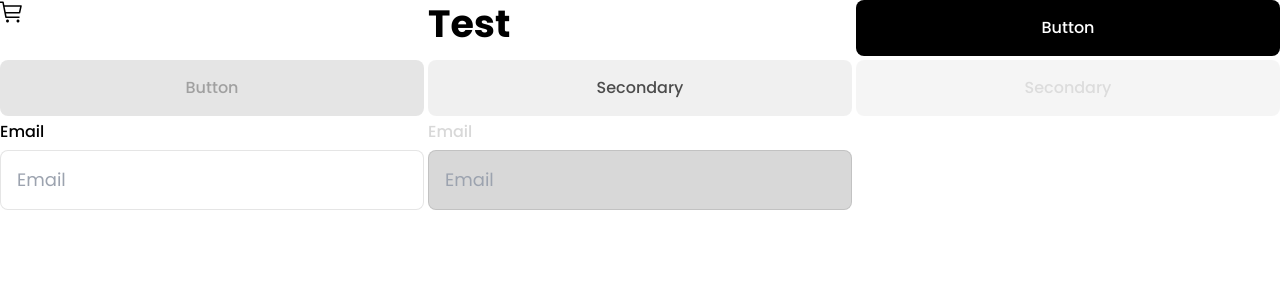
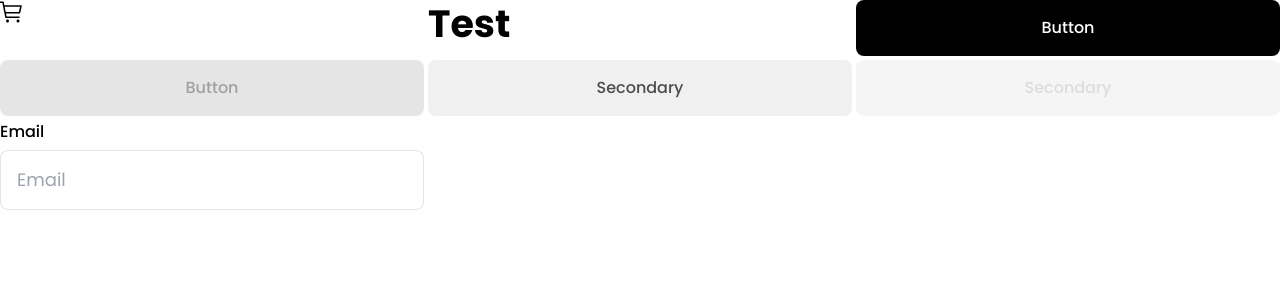
Before and after one commit to Jwakers/pooch-and-mutt-product-detail, a Next.js app: page / in a window 1280 px wide. Shown: the top 300 px of the page. Built offline with nearby package versions, Linux system fonts and the light colour scheme.

Commit message:
chore: abstract form input markup into a component

```diff
--- a/app/page.tsx
+++ b/app/page.tsx
@@ -1,7 +1,6 @@
+import FormInput from "@/components/form/input";
 import { Cart } from "@/components/icons";
 import { Button } from "@/components/ui/button";
-import { Input } from "@/components/ui/input";
-import { Label } from "@/components/ui/label";
 import { cn } from "@/lib/utils";
 
 export default function Home() {
@@ -17,20 +16,14 @@ export default function Home() {
         Secondary
       </Button>
 
-      <div className="inline-flex flex-col-reverse gap-3">
-        <Input type="email" id="email" placeholder="Email" />
-        <Label htmlFor="email">Email</Label>
-      </div>
-      <div className="inline-flex flex-col-reverse gap-3">
-        <Input
-          type="email"
-          disabled
-          id="email"
-          placeholder="Email"
-          className="peer"
-        />
-        <Label htmlFor="email">Email</Label>
-      </div>
+      <FormInput
+        id="email"
+        label="Email"
+        inputProps={{
+          type: "email",
+          placeholder: "Email",
+        }}
+      />
     </div>
   );
 }
--- /dev/null
+++ b/components/form/input.tsx
@@ -0,0 +1,30 @@
+import { cn } from "@/lib/utils";
+import { Input } from "../ui/input";
+import { Label } from "../ui/label";
+
+type FormInputProps = {
+  id: string;
+  label: string;
+  inputProps: React.ComponentProps<"input">;
+  labelProps?: React.ComponentProps<"label">;
+};
+
+export default function FormInput({
+  id,
+  label,
+  inputProps,
+  labelProps,
+}: FormInputProps) {
+  return (
+    <div className="inline-flex flex-col-reverse gap-3">
+      <Input
+        id={id}
+        className={cn("peer", inputProps?.className)}
+        {...inputProps}
+      />
+      <Label htmlFor={id} {...labelProps}>
+        {label}
+      </Label>
+    </div>
+  );
+}
```
